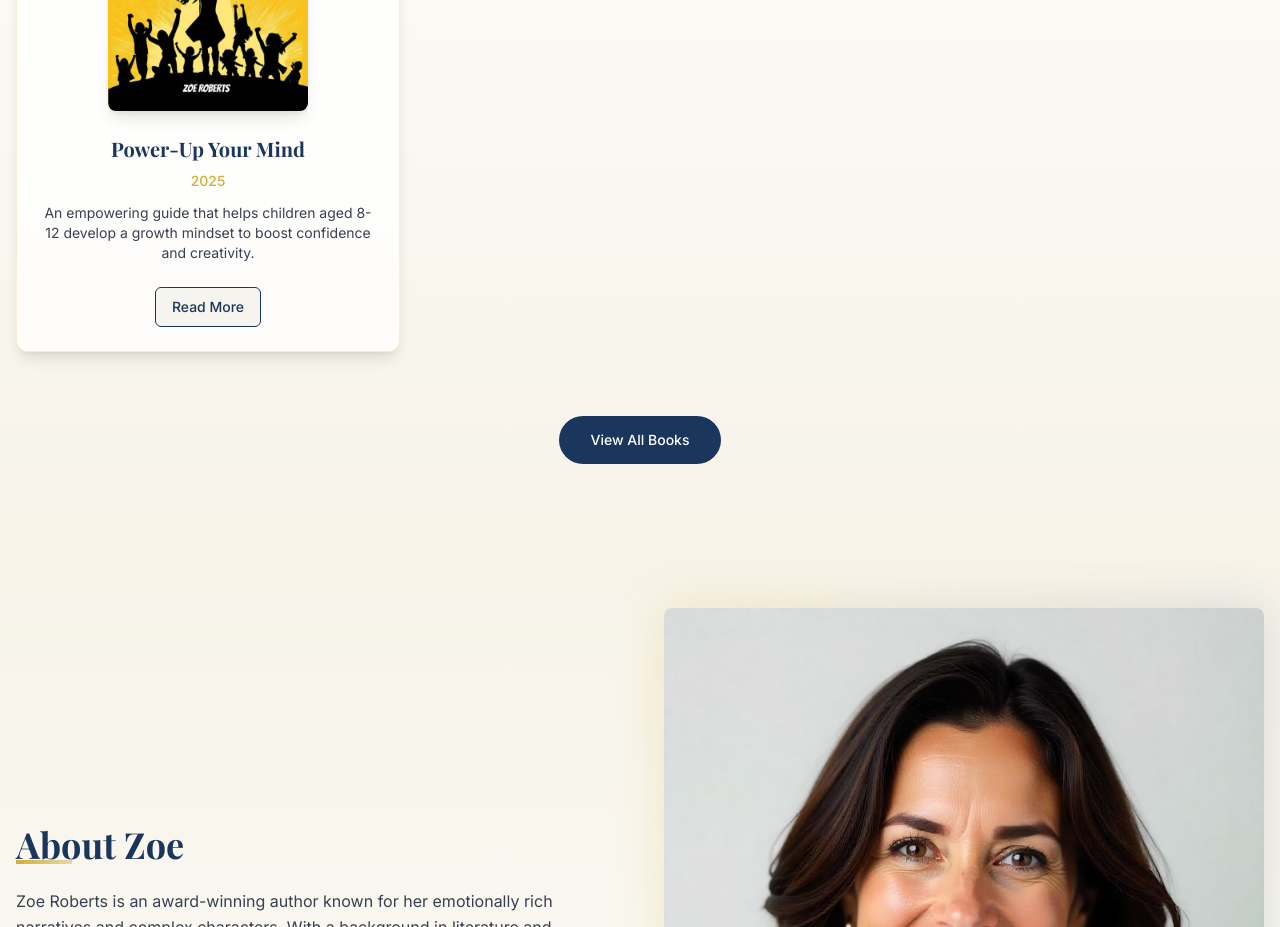
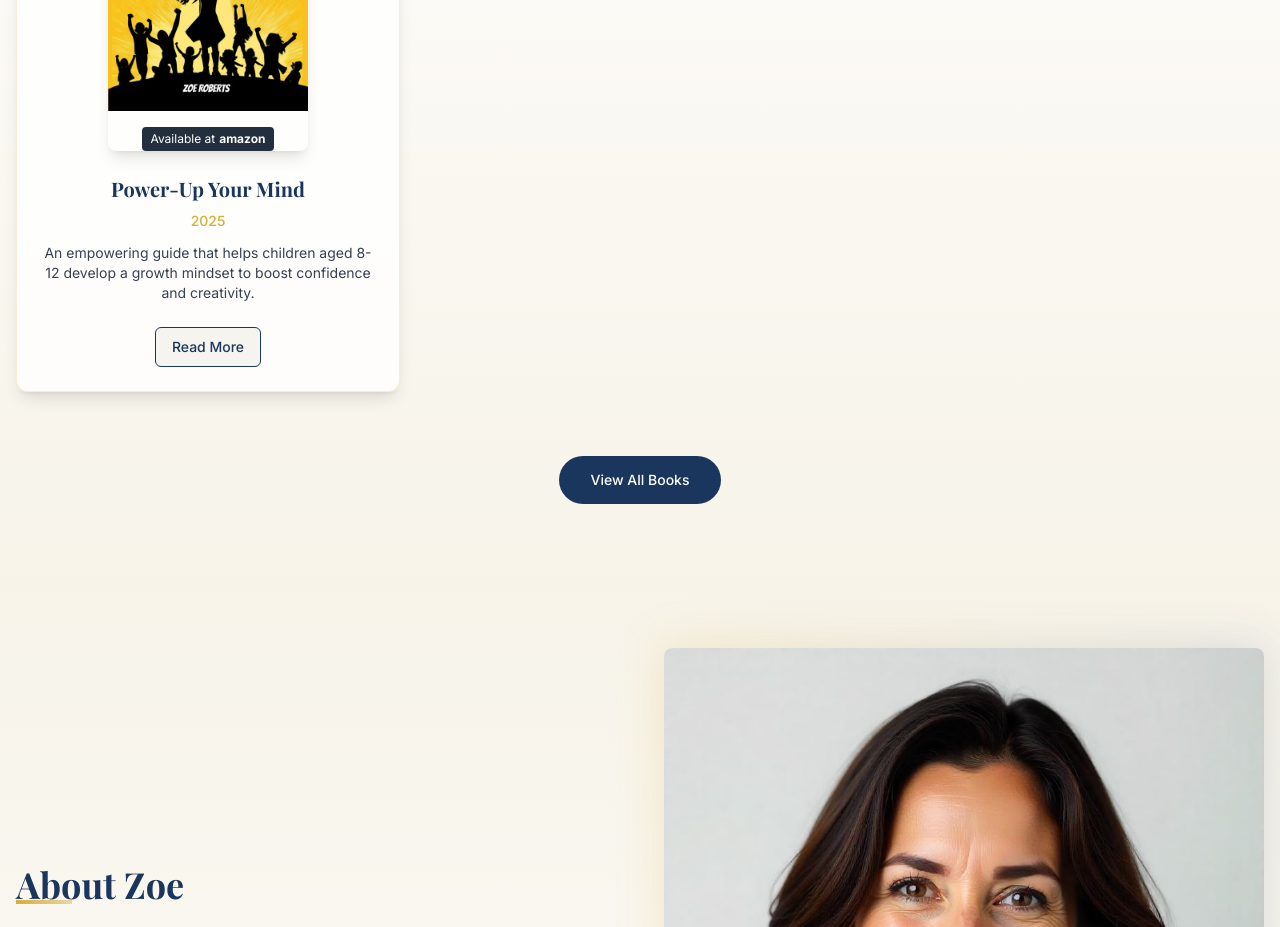
Before and after one commit to lebroba/zoe-roberts-writes, a React (Vite) app: page / in a window 1280 px wide. Shown: the part 1780-2707 px from the top of the page. Built offline with nearby package versions, Linux system fonts and the light colour scheme; a web font is replaced by a local one.

Commit message:
Add "Available at Amazon" lockup
Incorporate the "Available at Amazon" lockup as per the Amazon design guidelines.

```diff
--- a/src/components/BookCard.tsx
+++ b/src/components/BookCard.tsx
@@ -28,6 +28,20 @@ const BookCard: React.FC<BookCardProps> = ({
             alt={`${title} book cover`}
             className="w-full max-w-[250px] transition-transform duration-300"
           />
+          <div className="mt-4 flex justify-center">
+            <a
+              href={purchaseLink}
+              target="_blank"
+              rel="noopener noreferrer"
+              className="inline-block"
+              aria-label="Available at Amazon"
+            >
+              <div className="bg-[#232F3E] text-white text-xs px-2 py-1 rounded flex items-center">
+                <span className="mr-1">Available at</span>
+                <span className="font-bold">amazon</span>
+              </div>
+            </a>
+          </div>
         </div>
       </div>
       <div className="w-full md:w-2/3">
--- a/src/components/FeaturedBooks.tsx
+++ b/src/components/FeaturedBooks.tsx
@@ -13,7 +13,8 @@ const FeaturedBooks = () => {
       title: "Power-Up Your Mind",
       coverImage: "/lovable-uploads/95471984-914d-4073-a844-8c979dccba59.png",
       description: "An empowering guide that helps children aged 8-12 develop a growth mindset to boost confidence and creativity.",
-      year: "2025"
+      year: "2025",
+      purchaseLink: "https://a.co/d/52Rw8Dw"
     }
   ];
 
@@ -46,6 +47,20 @@ const FeaturedBooks = () => {
                       alt={`${book.title} book cover`}
                       className="w-full max-w-[200px] transition-transform duration-500 group-hover:scale-105"
                     />
+                    <div className="mt-4 flex justify-center">
+                      <a
+                        href={book.purchaseLink}
+                        target="_blank"
+                        rel="noopener noreferrer"
+                        className="inline-block"
+                        aria-label="Available at Amazon"
+                      >
+                        <div className="bg-[#232F3E] text-white text-xs px-2 py-1 rounded flex items-center">
+                          <span className="mr-1">Available at</span>
+                          <span className="font-bold">amazon</span>
+                        </div>
+                      </a>
+                    </div>
                   </div>
                   <h3 className="text-xl font-playfair font-bold text-navy mb-2">{book.title}</h3>
                   <p className="text-sm text-gold font-medium mb-3">{book.year}</p>
```
